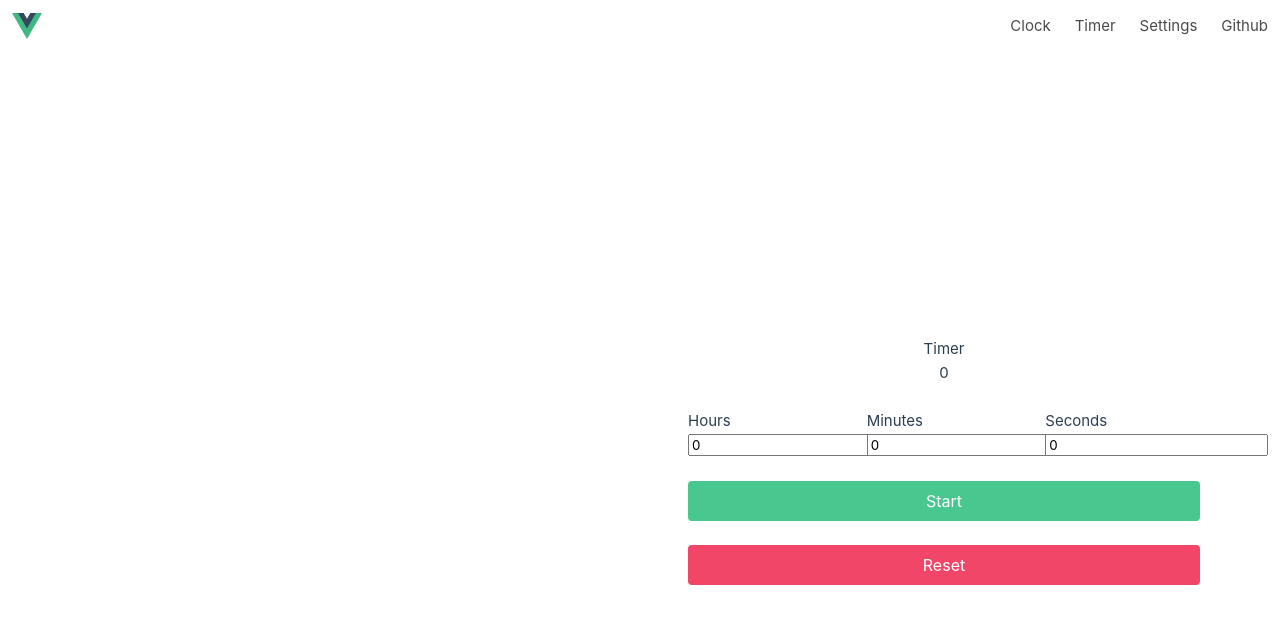
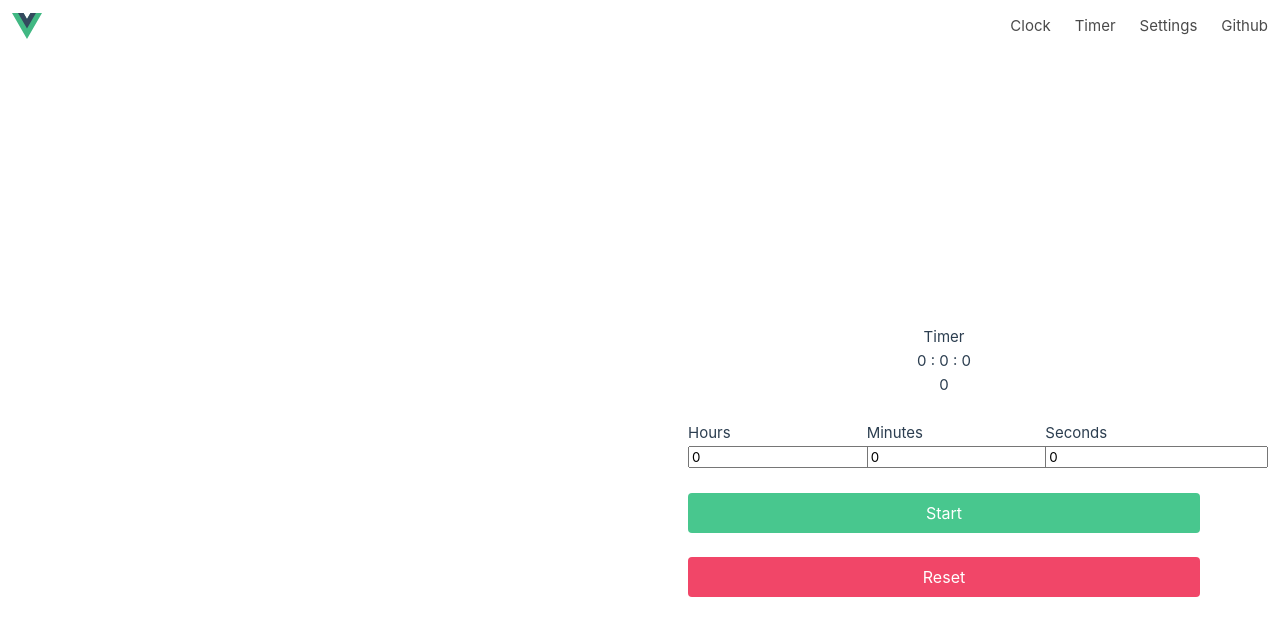
Before and after one commit to Sh3lby007/mobile-clock, a Vue app: page /Timer in a window 1280 px wide. Shown: the top 636 px of the page. Built offline with nearby package versions, Linux system fonts and the light colour scheme.

Commit message:
Prepare space for 3 different time.

```diff
--- a/src/views/Timer.vue
+++ b/src/views/Timer.vue
@@ -17,7 +17,6 @@ let timerRunning = ref(false);
 //   }
 // }
 function countDown() {
-
   // A preliminary version to primitively add all the amount of seconds together for the timer to countdown properly. Aim to implement it to show 3 boxes which hours, minutes and seconds. Whereby every 60 seconds will minus 1 minute and every 60 mintes will minus 1 hour.
   timeLeft.value = seconds.value + minutes.value * 60 + hours.value * 3600;
   // In MDN web docs the setInterval function returns a random intervalID which identifies the timer created by the call to setInterval(); this value can be passed to clearInterval() to cancel the interval.
@@ -53,7 +52,8 @@ function resetTimer() {
     <!-- Show this v-if block if the timer is running-->
     <div class="column is-full">
       <h1 class="has-text-centered">Timer</h1>
-      <h1 class="has-text-centered">{{ timeLeft }}</h1>
+      <h1 class="has-text-centered">{{ hours }} : {{ minutes }} : {{ seconds }}</h1>
+      <h1 class=" has-text-centered">{{ timeLeft }}</h1>
     </div>
     <!-- Using the v-model directive to bind the appropriate data to the respective number input boxes. -->
     <div class="column is-4">
```
